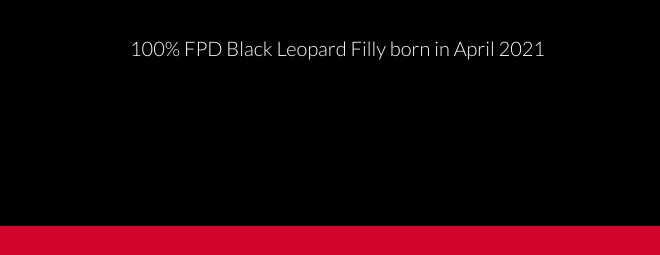
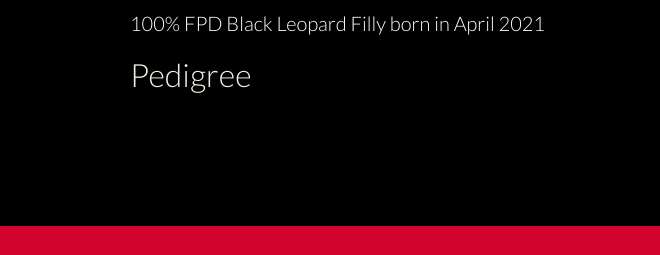
Before and after one commit to lockjohn/la-faols, a plain HTML site: page rose.html in a window 1280 px wide. Shown: the part 345-600 px from the top of the page, 0-660 px from the left. Drawn offline with Linux system fonts and the light colour scheme; a web font is replaced by a local one.

Commit message:
Add pedigree link

```diff
--- a/css/style.css
+++ b/css/style.css
@@ -316,6 +316,7 @@ height: 80px;
 }
 
 
+
 /* Docs */
 .docs-main {
     background-color: var(--light-complementary-color);
--- a/css/utilities.css
+++ b/css/utilities.css
@@ -183,7 +183,14 @@ img #parent {
     object-fit: contain;
 }
 
+.bg-primary .pedigree {
+    color: var(--light-complementary-color);
+}
 
+.bg-primary .pedigree:hover{
+    color: var(--light-color);
+    border-bottom: 2px var(--light-color) solid;
+}
 
 /* margin classes*/
 
--- a/rose.html
+++ b/rose.html
@@ -43,6 +43,7 @@
                 <div>
                     <h1 class="xl">LA Work of Art</h1>
                     <p class="lead">100% FPD Black Leopard Filly born in April 2021</p>
+                    <a class="md pedigree" href="https://www.allbreedpedigree.com/la+work+of+art" target="_blank">Pedigree</a>
                 </div>
                 <div class="card"><img src="images/foals/rose1.jpg" alt="black leopard appaloosa filly">
                 </div>
```
